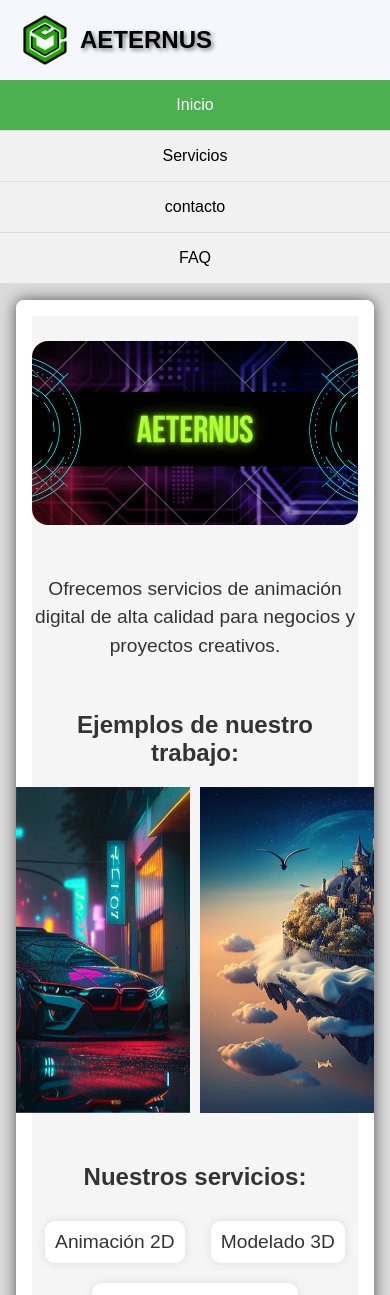
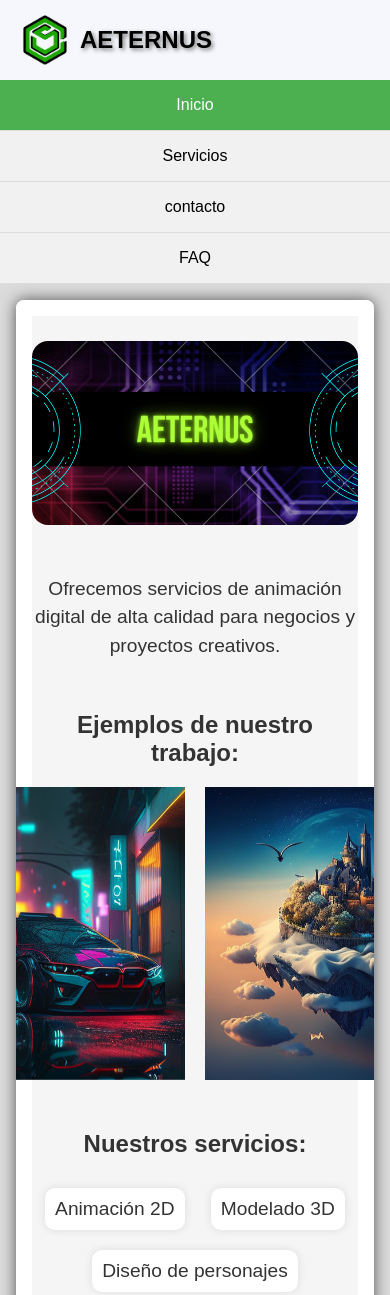
Before and after one commit to pruebas8scx/AETERUNUS, a React (Vite) app: page / in a window 390 px wide. Shown: the top 1295 px of the page. Built offline with nearby package versions, Linux system fonts and the light colour scheme.

Commit message:
responsive carrusel 2.0

```diff
--- a/src/components/css/inicio.css
+++ b/src/components/css/inicio.css
@@ -134,8 +134,6 @@
 
   @media only screen and (max-width: 768px) {
     .carrusel img {
-      max-width: 100%;
-      height: auto;
-      margin: 0 5px;
+    max-width: 90%;
     }
-  }
+    }
```
